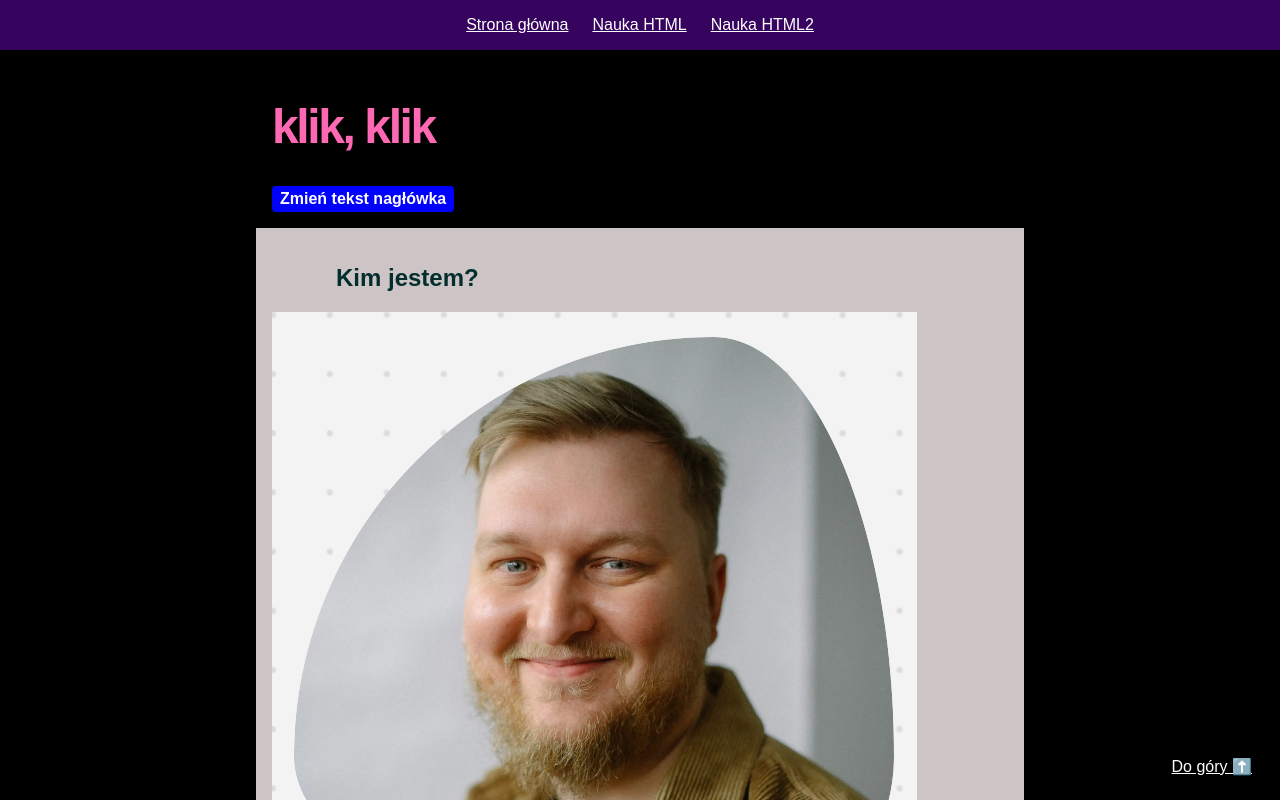
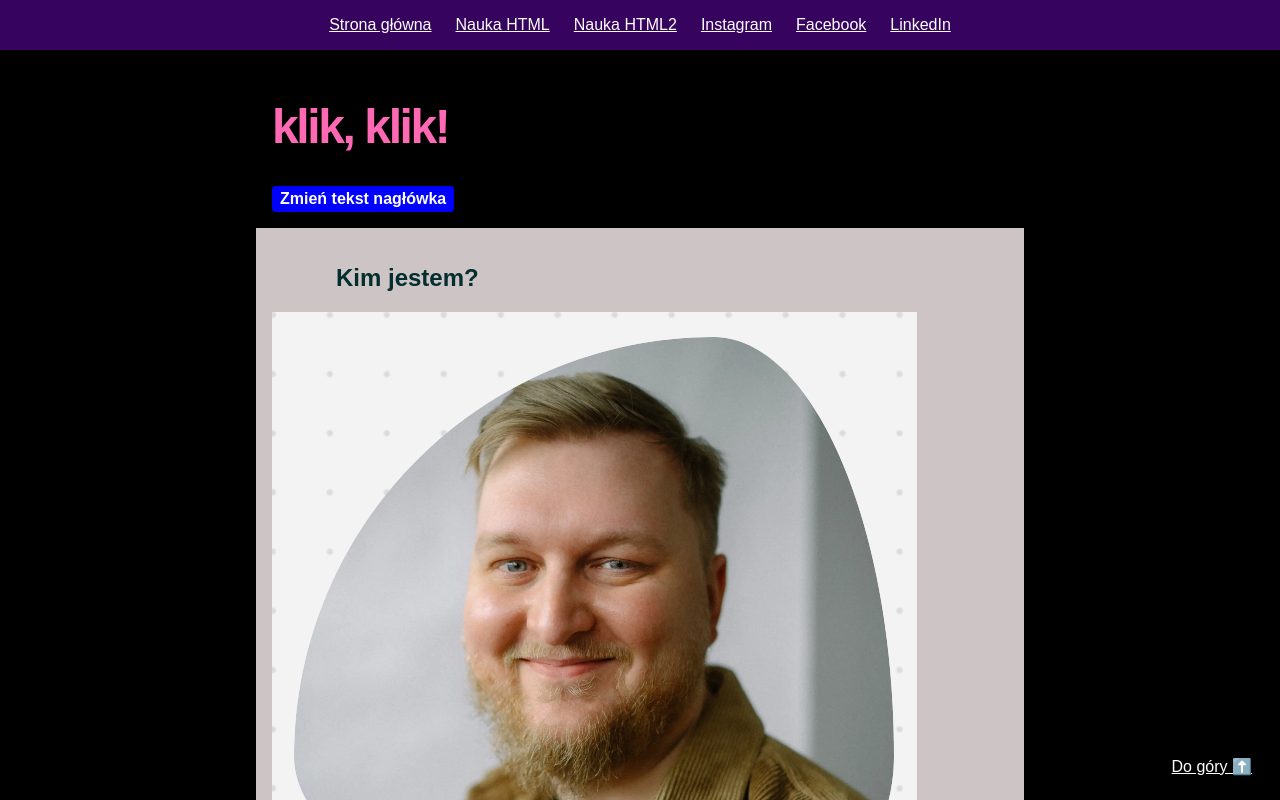
Before and after one commit to Joanna-Maleszyk-Radziun/homepage, a plain HTML site: page index.html in a window 1280 px wide. Both pictures are taken after a click on the button "Zmień tekst nagłówka". Shown: the top 800 px of the page. Drawn offline with Linux system fonts and the light colour scheme.

Commit message:
subpage customization

```diff
--- /dev/null
+++ b/hamburger.js
@@ -0,0 +1,6 @@
+const hamburger = document.querySelector('.hamburger--js');
+
+hamburger.addEventListener('click', () => {
+    const navigation = document.querySelector('.navigation--js');
+    navigation.classList.toggle('navigation--open')
+})
--- a/index.html
+++ b/index.html
@@ -11,11 +11,16 @@
 
 <body>
 	<header class="header">
-		<nav class="navigation">
+		<button class="hamburger hamburger--js" aria-label="Menu">🍔</button>
+		<nav class="navigation navigation--js">
 			<a class="navigation__link" href="index.html">Strona główna</a>
 			<a class="navigation__link" href="nauka-html.html">Nauka HTML</a>
 			<a class="navigation__link" href="nauka-html2.html">Nauka HTML2</a>
+			<a class="navigation__link" href="#">Instagram</a>
+			<a class="navigation__link" href="#">Facebook</a>
+			<a class="navigation__link" href="#">LinkedIn</a>
 		</nav>
+
 	</header>
 
 	<main>
@@ -137,7 +142,9 @@
 		</p>
 	</footer>
 	<script defer src="main.js"></script>
+	<script defer src="hamburger.js"></script>
 	<script defer src="humans.js"></script>
+
 </body>
 
 </html>
--- a/main.js
+++ b/main.js
@@ -67,5 +67,5 @@ const button = document.querySelector('.page-header__button--js')
 
 button.addEventListener('click', (e) =>{
     const header = document.querySelector('.page-header__heading--js')
-    header.innerHTML = 'klik, klik';
+    header.innerHTML = 'klik, klik!';
 })
--- a/style.css
+++ b/style.css
@@ -46,10 +46,6 @@ body {
 
 }
 
-.header {
-    position: sticky;
-    top: 0;
-}
 
 
 
@@ -79,13 +75,39 @@ main {
     margin-bottom: 0;
 }
 
+.header {
+    min-height: 50px;
+    background: #36035e;
+    display: flex;
+    justify-content: flex-end;
+    align-items: center;
+}
+
+.hamburger {
+    padding: 4px;
+    background: none;
+    border: 0;
+    font-size: 1.5rem;
+}
+
+
+
 .navigation {
     padding: 16px;
     background: #36035e;
-    display: flex;
+    display: none;
+    flex-direction: column;
     justify-content: center;
     align-items: center;
     gap: 24px;
+    position: absolute;
+    top: 50px;
+    width: 100%;
+
+}
+
+.navigation--open {
+    display: flex;
 }
 
 .navigation__link {
@@ -167,9 +189,8 @@ textarea {
 }
 
 .article-grid {
-    display: grid;
-    grid-template-columns: 1fr;
-    gap: 12px;
+    grid-template-columns: 1fr 1fr;
+    gap: 24px;
 }
 
 #top {
@@ -186,9 +207,29 @@ textarea {
         gap: 24px;
     }
 
+    .hamburger {
+        display: none;
+    }
+
     .page-header__heading {
         font-size: 2rem;
         color: hotpink;
+    }
+
+    .navigation {
+        padding: 16px;
+        background: #36035e;
+        display: flex;
+        flex-direction: row;
+        justify-content: center;
+        align-items: center;
+        position: static;
+        gap: 24px;
+    }
+
+    .navigation__link {
+        color: white;
+    }
 }
 
 @media screen and (min-width: 1280px) {
@@ -199,3 +240,4 @@ textarea {
     .article-grid {
         grid-template-columns: 1fr 1fr 1fr;
     }
+}
```
Also changed, not shown: nauka-html.html (+3 -2 lines), nauka-html2.html (+3 -2 lines). Lines whose indentation alone changed are shown as unchanged.
